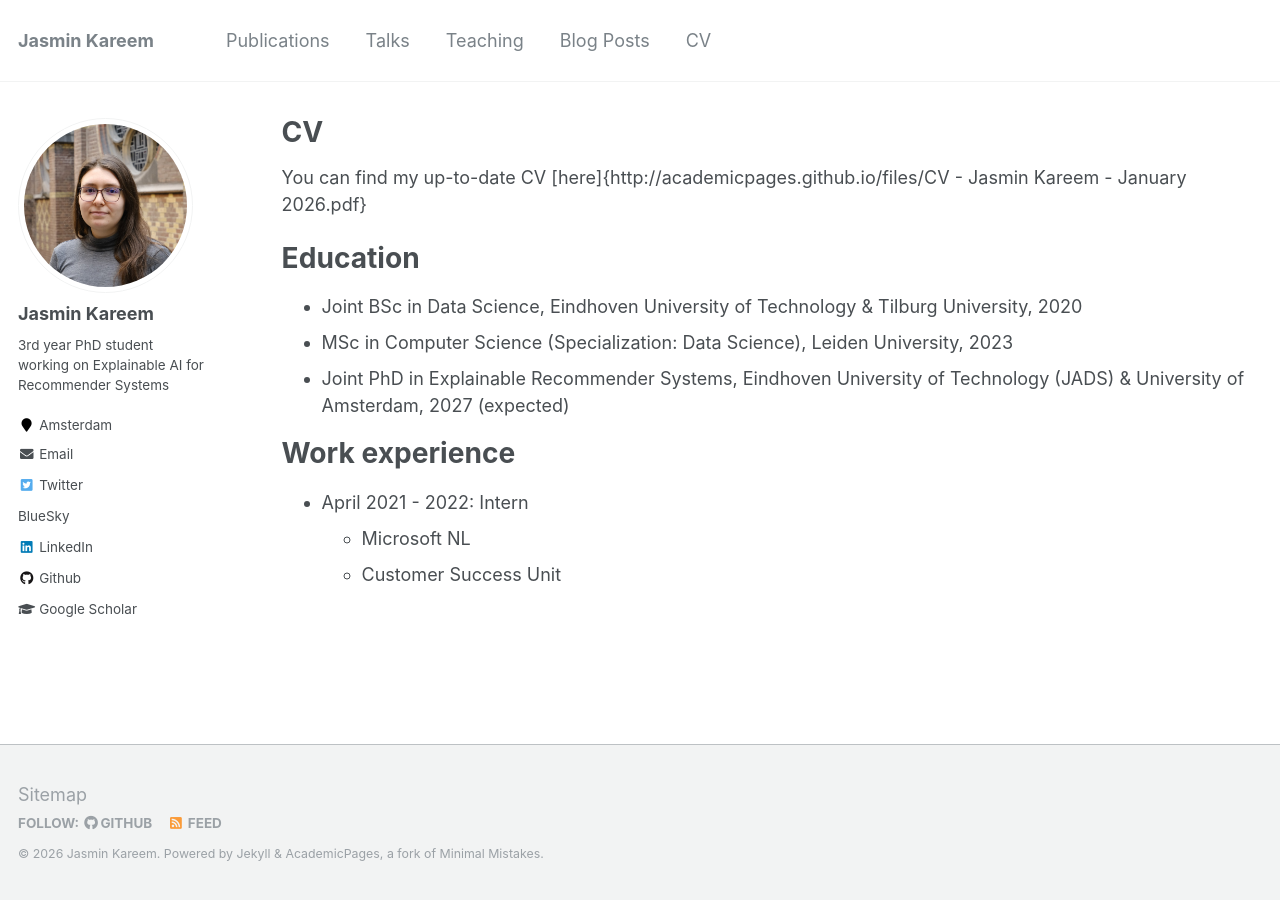
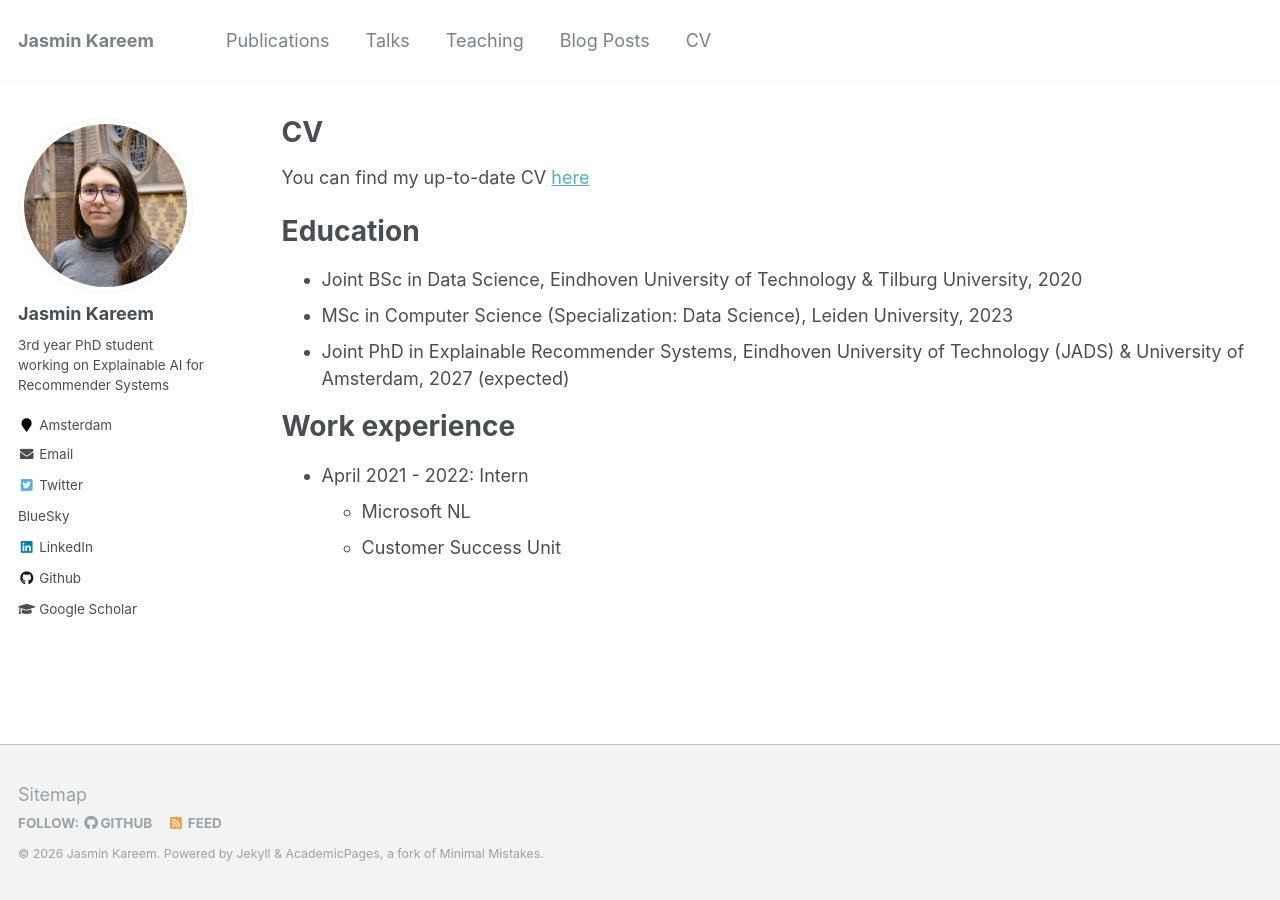
Before and after one commit to jasminkareem/jasminkareem.github.io, a Jekyll site: the page built from _pages/cv.md, in a window 1280 px wide. Built offline with Jekyll 4.4.1, drawn with Linux system fonts in a browser that asks for light colours.

Commit message:
Update cv.md

```diff
--- a/_pages/cv.md
+++ b/_pages/cv.md
@@ -9,7 +9,8 @@ redirect_from:
 
 {% include base_path %}
 
-You can find my up-to-date CV [here]{http://academicpages.github.io/files/CV - Jasmin Kareem - January 2026.pdf}
+You can find my up-to-date CV [here](http://academicpages.github.io/files/CV%20-%20Jasmin%20Kareem%20)
+
 
 Education
 ======
```
